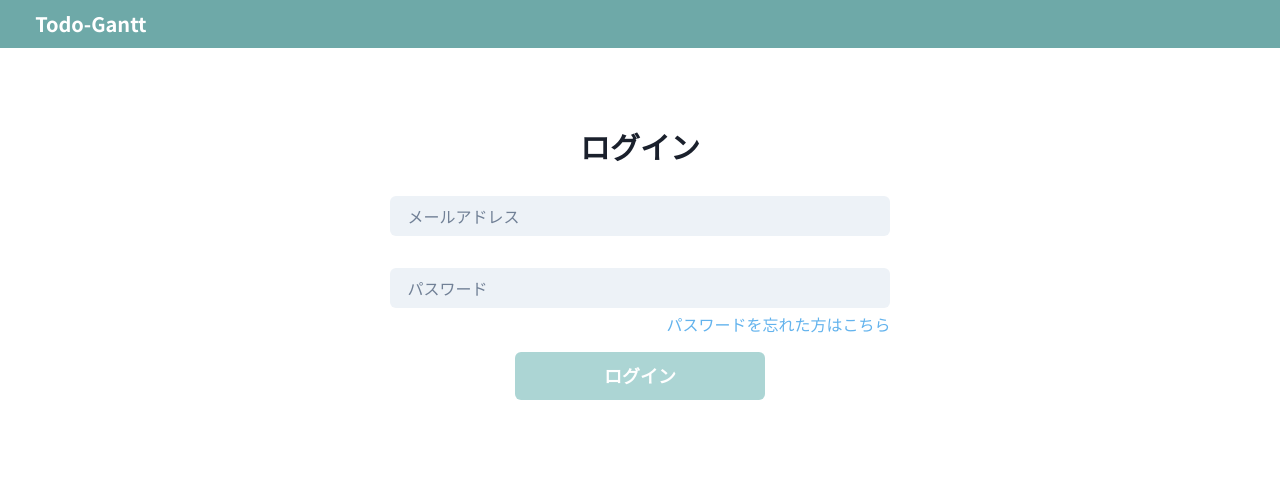
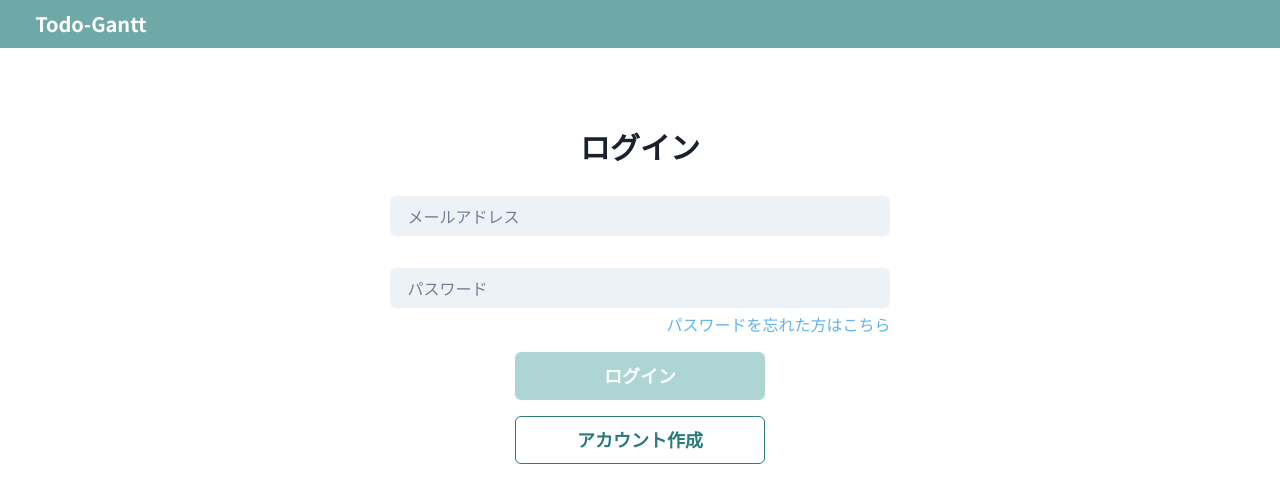
Before and after one commit to ueni-tech/todo-gantt-client, a Next.js app: page /login in a window 1280 px wide. Shown: the top 502 px of the page. Built offline with nearby package versions, Linux system fonts and the light colour scheme; no server answers.

Commit message:
#8 update: アカウント作成ボタン　作成

```diff
--- a/src/pages/index.tsx
+++ b/src/pages/index.tsx
@@ -11,7 +11,6 @@ export default function Home() {
   const  {loginUser: user, isLogin}  = useAuth();
 
   return (
-    // ログインしていない場合は何も表示しない
     isLogin ? (
       <Box>
         <Header headerHeight={headerHeight} />
--- a/src/pages/login/index.tsx
+++ b/src/pages/login/index.tsx
@@ -10,7 +10,7 @@ import useIsDisabled from "@/hooks/useIsDisabled";
 const login: FC = () => {
   const [isDisabled, setIsDisabled] = useState(true);
   const { formData, handleChange, handleSubmit } = useLogin();
-
+  const router = useRouter();
     // 入力の項目が空かどうかでボタンを制御
     useMemo(() => {
       setIsDisabled(useIsDisabled(formData.email, formData.password));
@@ -33,6 +33,7 @@ const login: FC = () => {
               </FormControl>
               <Button type="submit" display='block' colorScheme="teal" size="lg" w="50%" mt={4} mx='auto' isDisabled={isDisabled}>ログイン</Button>
             </form>
+            <Button variant='outline' type="button" display='block' colorScheme="teal" size="lg" w='50%' mt={4} mx='auto' onClick={()=>router.push('/register')}>アカウント作成</Button>
           </Box>
         </Container>
       </Box>
```
Also changed, not shown: src/pages/register/index.tsx (added, +9 -0 lines).
